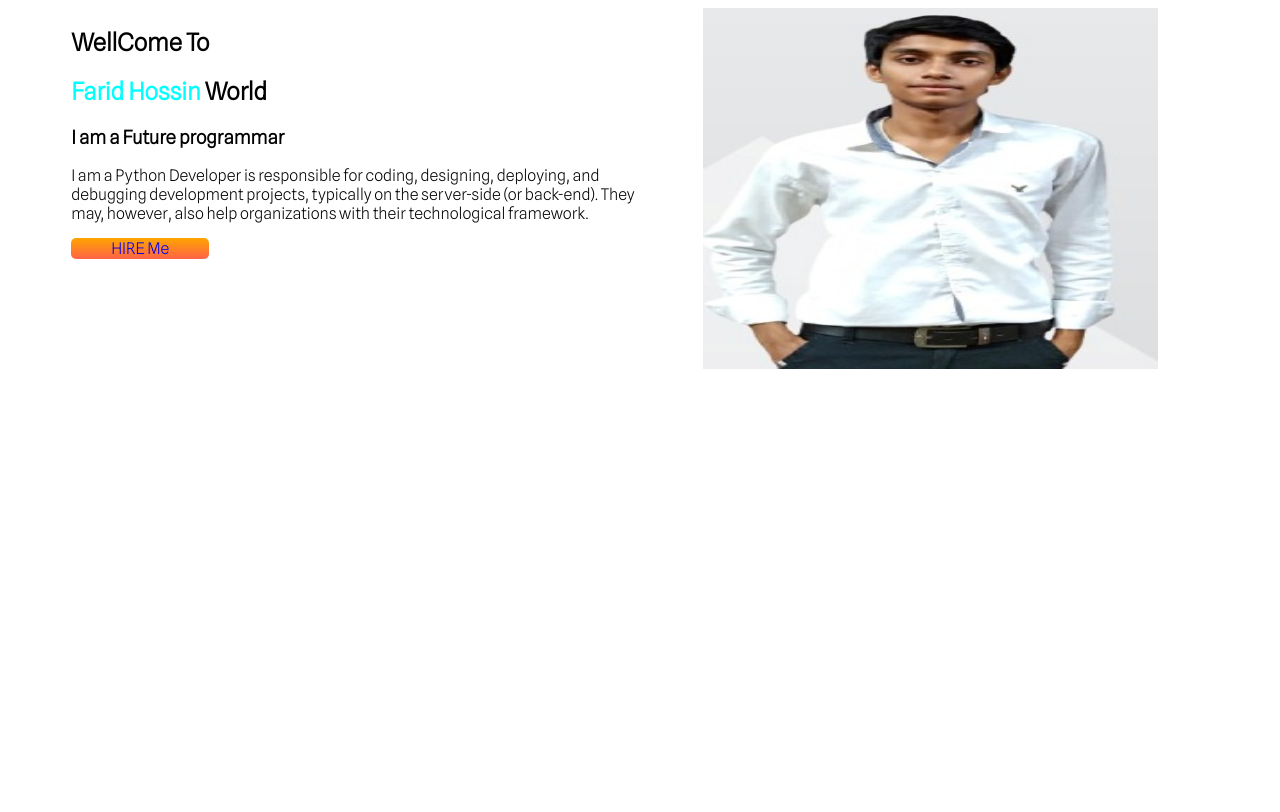
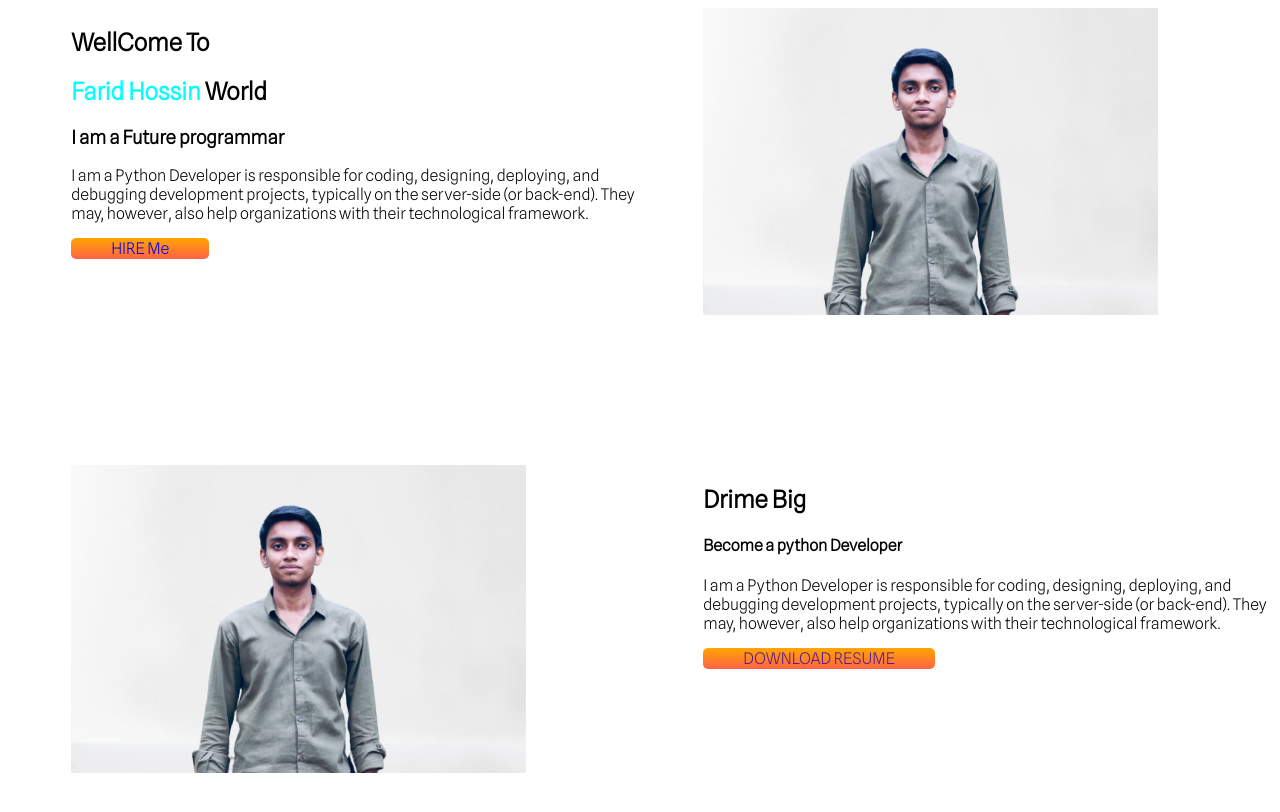
Before and after one commit to FaridHosen/protfolio, a plain HTML site: page index.html in a window 1280 px wide. Drawn offline with Linux system fonts and the light colour scheme.

Commit message:
dream added

```diff
--- a/index.html
+++ b/index.html
@@ -27,8 +27,22 @@
                 Me</a>
         </div>
         <div class="half-width">
-            <img src="pic1.jpg" alt="">
+            <img src="img2.png" alt="">
         </div>
+    </section>
+    <section>
+        <div class="half-width">
+            <img src="img2.png" alt="">
+        </div>
+        <div class="half-width">
+            <h1>Drime Big</h1>
+            <h4>Become a python Developer</h4>
+            <p>I am a Python Developer is responsible for coding, designing, deploying, and
+                debugging development projects, typically on the server-side (or back-end).
+                They may, however, also help organizations with their technological framework.</p>
+            <a class="link-button" target="_blank" href="">DOWNLOAD RESUME</a>
+        </div>
+
     </section>
 
 </body>
--- a/style.css
+++ b/style.css
@@ -13,7 +13,7 @@ section{
 }
 .half-width img{
     width: 80%;
-    height: 50%;
+    height: 100%;
 }
 .link-button{
     text-decoration: none;
@@ -22,5 +22,16 @@ section{
     font-weight: 700px;
     padding: 1px 40px;
     border-radius: 5px;
+}
+section{
+    display: flex;
+    margin-bottom: 150px;
+}
 
+.half-width{
+    width: 50%;
+    padding-left: 5%;
 }
+.half-width img{
+    width: 80%;
+}
```
Also changed, not shown: img2.png (added).
